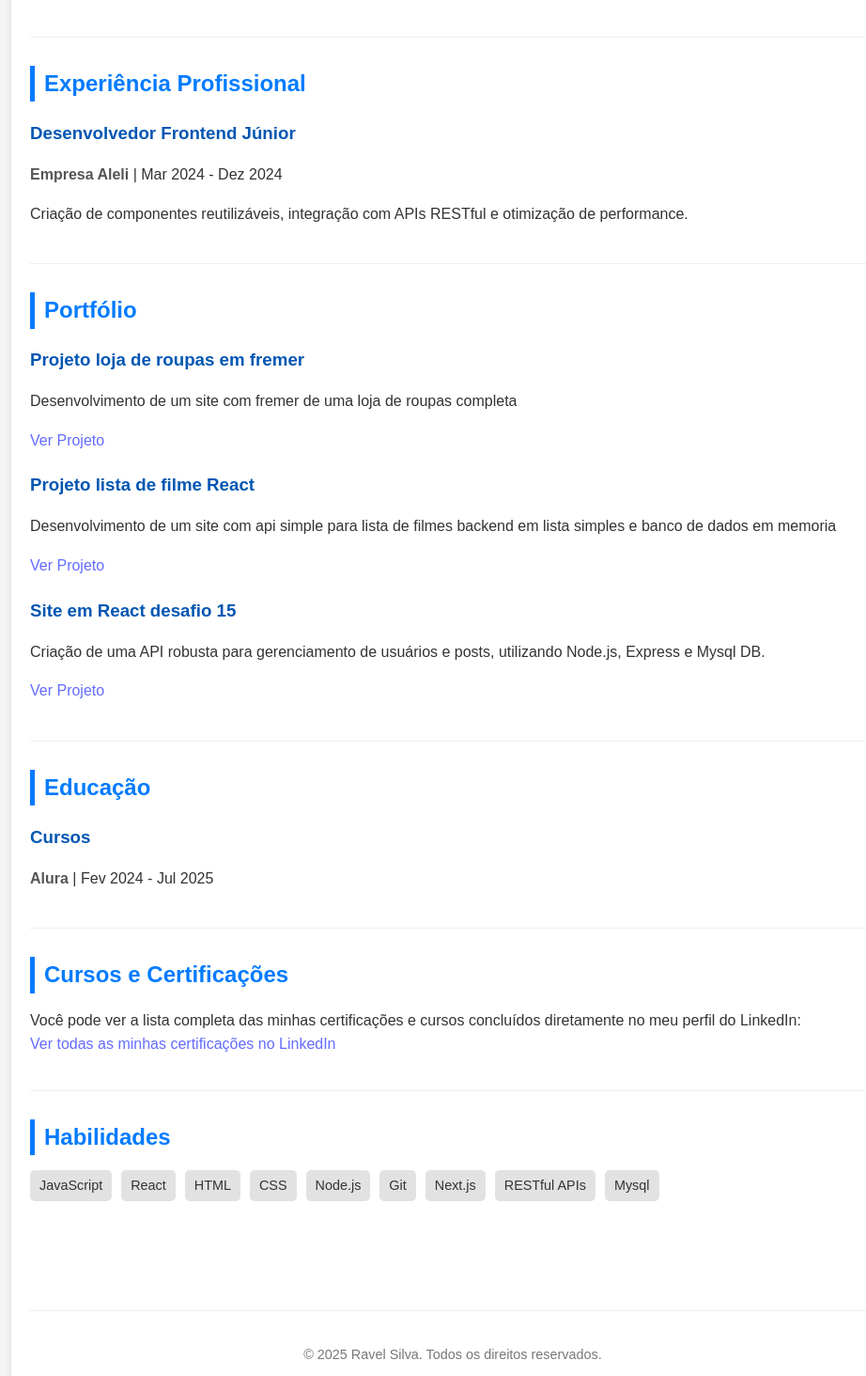
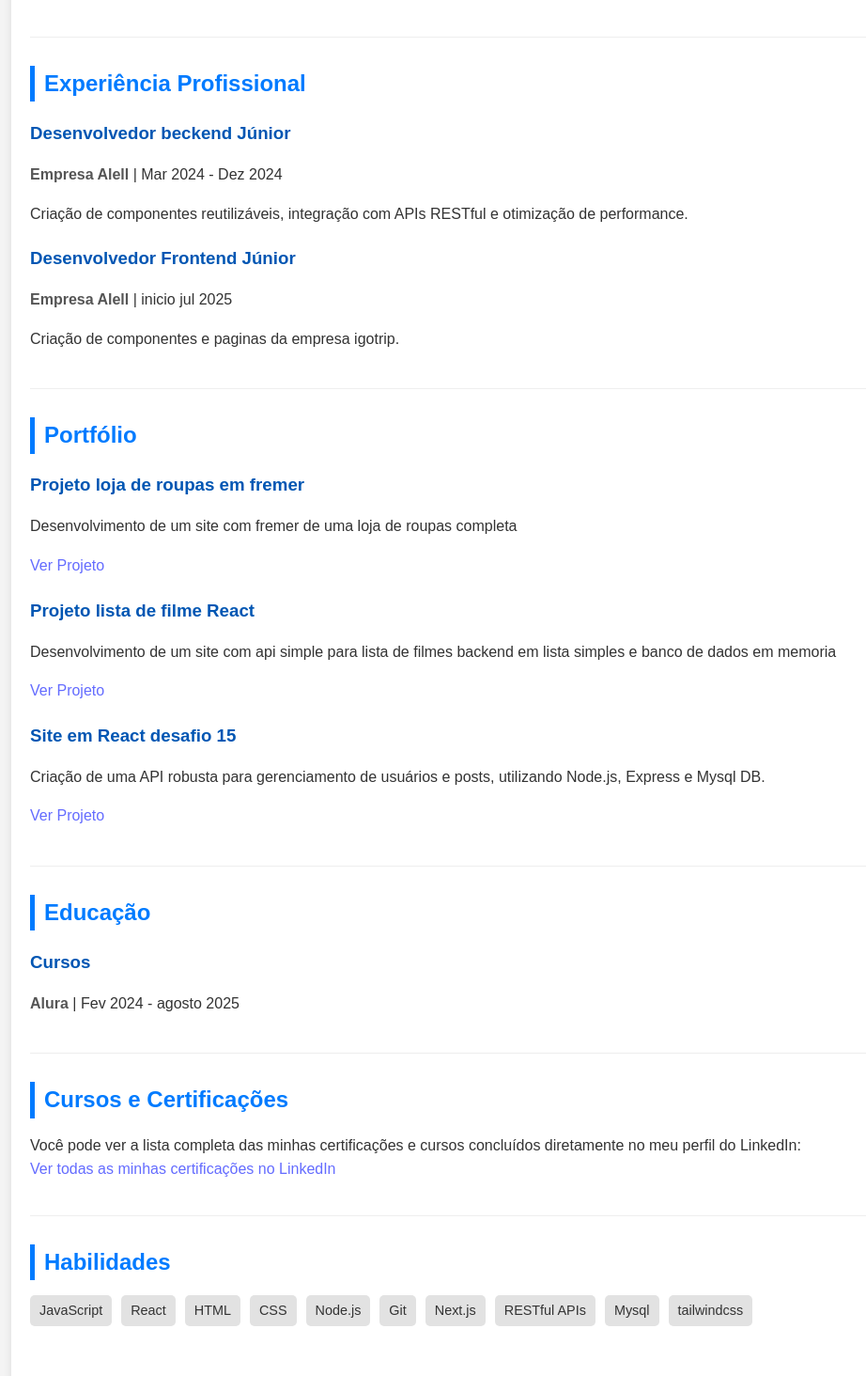
Before and after one commit to simbaravel23/site-curriculo, a React (Vite) app in the folder meu-curriculo-react-vite/: page / in a window 1280 px wide. Shown: the part 466-1930 px from the top of the page at 94% size, without its empty margins (158-1080 px from the left). Built offline with nearby package versions, Linux system fonts and the light colour scheme.

Commit message:
atualizacoes

```diff
--- a/meu-curriculo-react-vite/src/App.jsx
+++ b/meu-curriculo-react-vite/src/App.jsx
@@ -20,10 +20,16 @@ function App() {
 
   const experiencia = [
     {
-      titulo: "Desenvolvedor Frontend Júnior",
-      empresa: "Empresa Aleli",
+      titulo: "Desenvolvedor beckend Júnior",
+      empresa: "Empresa Alell",
       periodo: "Mar 2024 - Dez 2024",
       descricao: "Criação de componentes reutilizáveis, integração com APIs RESTful e otimização de performance."
+    },
+     {
+      titulo: "Desenvolvedor Frontend Júnior",
+      empresa: "Empresa Alell",
+      periodo: "inicio jul 2025",
+      descricao: "Criação de componentes e paginas da empresa igotrip."
     }
   ];
 
@@ -32,13 +38,13 @@ function App() {
     {
     grau: "Cursos",
     instituicao: "Alura",
-    periodo: "Fev 2024 - Jul 2025"
+    periodo: "Fev 2024 - agosto 2025"
    }
   ];
 
   const habilidades = [
     // Suas habilidades
-     "JavaScript", "React", "HTML", "CSS", "Node.js", "Git", "Next.js", "RESTful APIs", "Mysql"
+     "JavaScript", "React", "HTML", "CSS", "Node.js", "Git", "Next.js", "RESTful APIs", "Mysql", "tailwindcss"
   ];
 
   // NOVA CONSTANTE PARA CURSOS/CERTIFICAÇÕES
```
